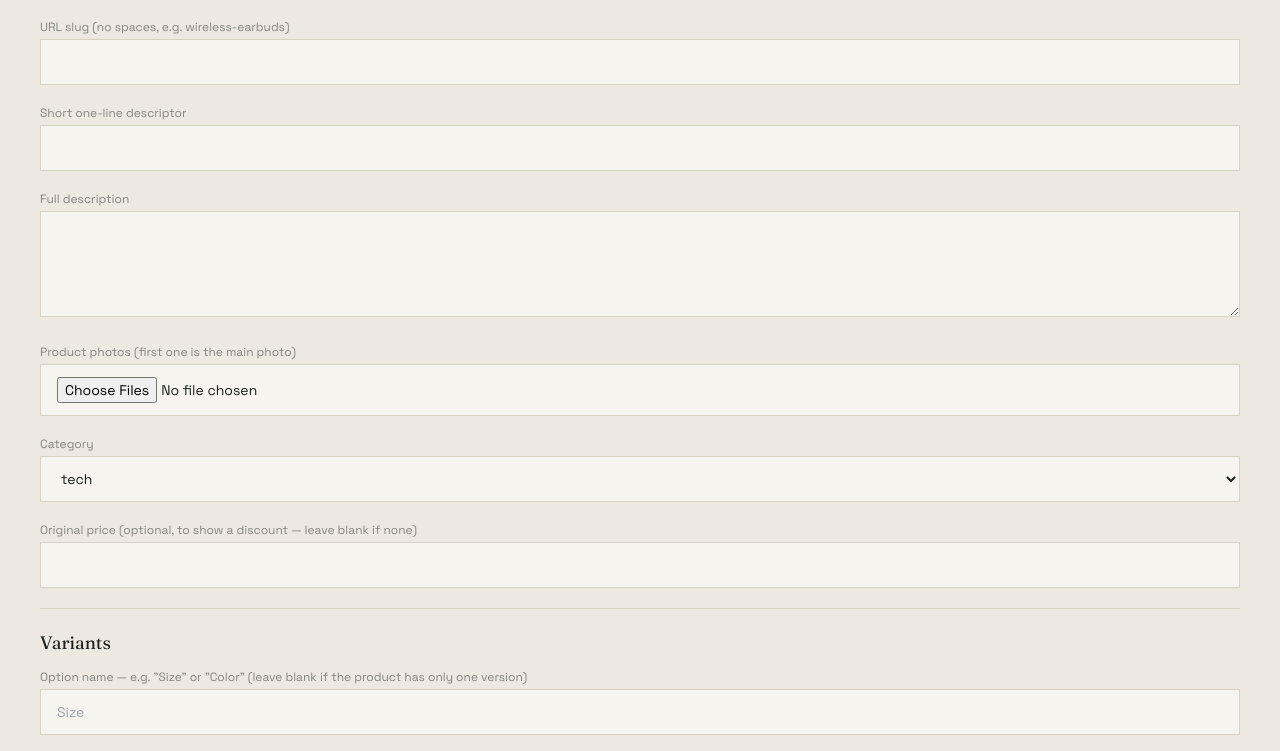
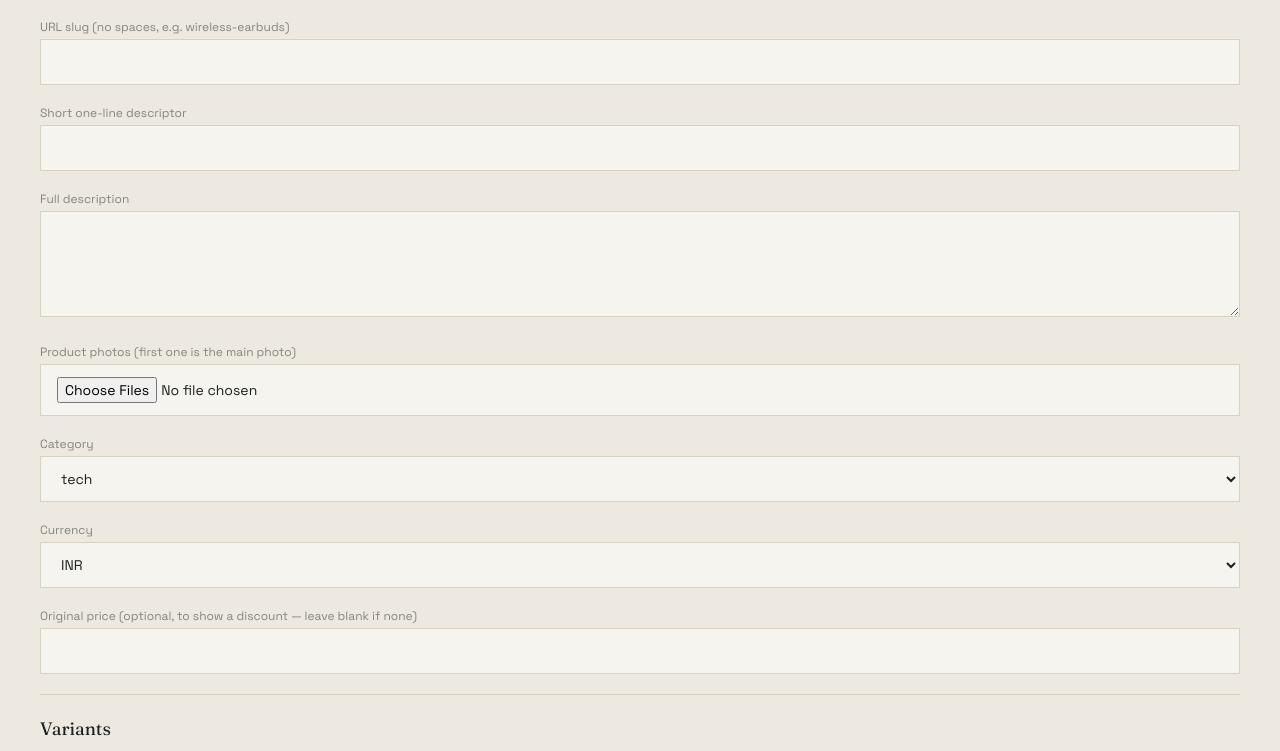
Before and after one commit to Abro999/fathom-store, a Next.js app: page /admin in a window 1280 px wide. Shown: the part 377-1128 px from the top of the page. Built offline with nearby package versions, Linux system fonts and the light colour scheme.

Commit message:
Add files via upload

```diff
--- a/src/app/admin/page.tsx
+++ b/src/app/admin/page.tsx
@@ -4,6 +4,7 @@ import { useState } from "react";
 import Image from "next/image";
 
 const CATEGORIES = ["tech", "home", "fashion", "accessories", "outdoor"];
+const CURRENCIES = ["INR", "USD", "EUR", "GBP", "AED", "AUD", "CAD"];
 
 function compressImage(file: File, maxWidth = 1200, quality = 0.8): Promise<string> {
   return new Promise((resolve, reject) => {
@@ -36,6 +37,7 @@ export default function AdminAddProductPage() {
     descriptor: "",
     description: "",
     category: "tech",
+    currency: "INR",
     comparePrice: "",
     optionName: "",
     variants: "Default | 999 | 20",
@@ -105,6 +107,7 @@ export default function AdminAddProductPage() {
         descriptor: "",
         description: "",
         category: "tech",
+        currency: "INR",
         comparePrice: "",
         optionName: "",
         variants: "Default | 999 | 20",
@@ -189,6 +192,17 @@ export default function AdminAddProductPage() {
           <label className="text-xs font-sans text-charcoal/50 mb-1 block">Category</label>
           <select name="category" value={form.category} onChange={handleChange} className={inputClass}>
             {CATEGORIES.map((c) => (
+              <option key={c} value={c}>
+                {c}
+              </option>
+            ))}
+          </select>
+        </div>
+
+        <div>
+          <label className="text-xs font-sans text-charcoal/50 mb-1 block">Currency</label>
+          <select name="currency" value={form.currency} onChange={handleChange} className={inputClass}>
+            {CURRENCIES.map((c) => (
               <option key={c} value={c}>
                 {c}
               </option>
```
